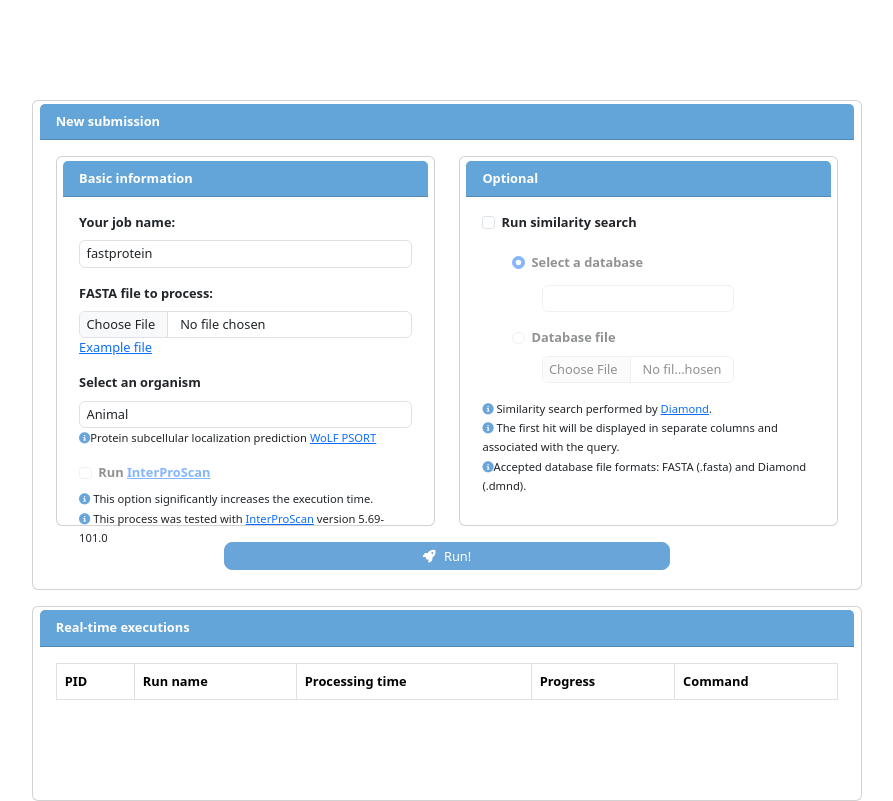
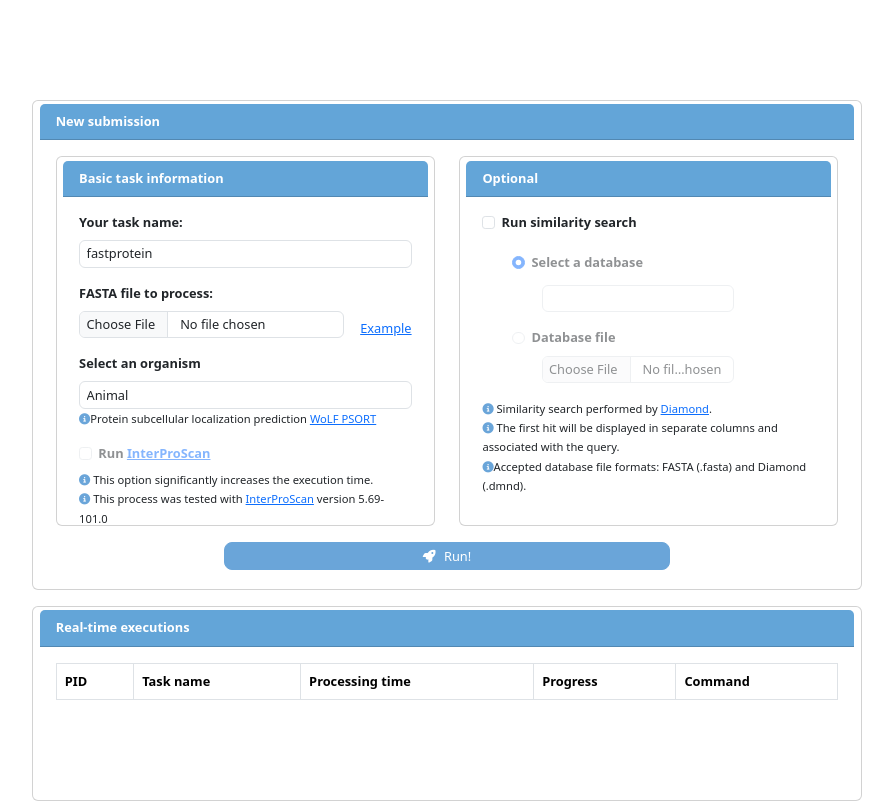
Before and after one commit to bioinformatics-ufsc/FastProtein, a Flask app: template web/templates/index.html in a window 1280 px wide. Shown: the whole page, without its empty margins (193-1086 px from the left). Run offline with Flask 3, Linux system fonts and the light colour scheme; the template is opened without the code that fills it, so the values that code supplies are empty; the visitor is signed in with stand-in values (Sample User, id 1); some libraries are stand-ins or nearby versions.

Commit message:
Bug fix: process list not working properly, changing name for task on executions and bug fix on View files.

```diff
--- a/web/server.py
+++ b/web/server.py
@@ -415,12 +415,14 @@ def load_execution_file():
     for file_name in files:
         if file_name.endswith(".zip"):
             file_path = os.path.join(OUTPUT_PATH, file_name)
+            file_name_clean = file_name.replace('_results.zip', '')
             file_stat = os.stat(file_path)
             file_dict = {
                 'name': file_name,
                 'seconds': file_stat.st_mtime,
                 'date': datetime.fromtimestamp(file_stat.st_mtime).strftime("%A, %B %d, %Y %I:%M:%S"),
                 'path': file_name,
+                'name_clean': file_name_clean,
             }
             file_list.append(file_dict)
     file_list.sort(key=lambda x: x['seconds'], reverse=True)
@@ -487,38 +489,32 @@ def get_process_info():
         for line in filtered_lines:
             # print('--------------')
             parts = line.strip().split(" ")  # Divida em 3 partes: PID, tempo de início, e comando
-            if len(parts) > 2:
-                pid = parts[0]
-                start_time_str = ' '.join(parts[1:7])  # Captura o tempo de início
-                cmd = (' '.join(parts[7:len(parts)])).replace('_results -log ALL', '').strip()
+            #print('Parts', parts)
 
-                print('id', pid)
-                print('time', start_time_str)
-                print('cmd', cmd)
-                if cmd.startswith('/bin/bash /usr/local/bin/fastprotein'):
+            pid = parts[0]
+            start_time_str = ' '.join(parts[1:6])  # Captura o tempo de início
+            cmd = (' '.join(parts[6:len(parts)])).replace('_results -log ALL', '').strip()
 
-                    # print(pid)
-                    # print(start_time_str)
-                    # print(cmd)
-                    # print('--------------')
+            #print('id', pid)
+            #print('time', start_time_str)
+            #print('cmd', cmd)
 
-                    # Converte o tempo de início para um objeto datetime
-                    try:
-                        start_time = datetime.strptime(start_time_str, '%a %b %d %H:%M:%S %Y')
-                        current_time = datetime.now()
-                        elapsed_time = current_time - start_time
+            try:
+                start_time = datetime.strptime(start_time_str, '%a %b %d %H:%M:%S %Y')
+                current_time = datetime.now()
+                elapsed_time = current_time - start_time
 
-                        # Formata o tempo de execução como uma string
-                        elapsed_str = str(elapsed_time).split('.')[0]  # Remove fração de segundos
-                    except ValueError:
-                        elapsed_str = 'N/A'
+                # Formata o tempo de execução como uma string
+                elapsed_str = str(elapsed_time).split('.')[0]  # Remove fração de segundos
+            except ValueError:
+                elapsed_str = 'N/A'
 
-                    # Extraia apenas o nome do processo
-                    process_name = cmd.split('/')[-1]  # Isso extrai apenas o nome do comando
-                    progress = view_progress(process_name)
-                    process_info.append(
-                        {'pid': pid, 'name': process_name, 'elapsed_time': elapsed_str, 'progress': progress})
-
+            # Extraia apenas o nome do processo
+            process_name = cmd.split('/')[-1]
+            progress = view_progress(process_name)
+            process_info.append(
+                {'pid': pid, 'name': process_name, 'elapsed_time': elapsed_str, 'progress': progress})
+        #print('processos?', process_info)
         return process_info
 
     except Exception as e:
--- a/web/templates/index/execute.html
+++ b/web/templates/index/execute.html
@@ -6,7 +6,8 @@
                     <b>New submission</b>
                 </div>
                 <div class="card-body">
-                    <form class="mb-0" action="/run" method="POST" enctype="multipart/form-data" onsubmit="handleFormSubmit(event)">
+                    <form class="mb-0" action="/run" method="POST" enctype="multipart/form-data"
+                          onsubmit="handleFormSubmit(event)">
                         {% with messages = get_flashed_messages(with_categories=true) %}
                         {% if messages %}
                         {% for category, message in messages %}
@@ -24,12 +25,12 @@
                             <div class="col-6">
                                 <div class="card" style="height: 370px">
                                     <div class="card-header custom-header">
-                                        <b>Basic information</b>
+                                        <b>Basic task information</b>
                                     </div>
                                     <input type="hidden" name="user" value="{{ session['user']['user'] }}"/>
                                     <div class="card-body p-3">
                                         <div class="mb-3">
-                                            <label for="run-name" class="form-label">Your job name:</label>
+                                            <label for="run-name" class="form-label">Your task name:</label>
                                             <input
                                                     type="text"
                                                     class="form-control"
@@ -38,11 +39,14 @@
                                                     value="fastprotein" placeholder="Job name"
                                                     required/>
                                         </div>
-                                        <div class="mb-3">
+                                        <div class="mb-3 ">
                                             <label for="fasta" class="form-label">FASTA file to process:</label>
-                                            <input type="file" class="form-control" id="fasta" name="fasta" required/>
+                                            <div class="d-flex align-items-center">
+                                                <input type="file" class="form-control me-3" id="fasta" name="fasta"
+                                                       required/>
                                                 <input type="hidden" id="example" name="example"/>
-                                            <a class="mt-2" href="#" onclick="setFile()">Example file</a>
+                                                <a class="mt-2" href="#" onclick="setFile()">Example</a>
+                                            </div>
                                         </div>
                                         <label for="subcell" class="form-label">Select an
                                             organism</label>
@@ -59,7 +63,8 @@
                                         <div class="mt-3">
                                             <div class="form-check">
                                                 <input class="form-check-input" type="checkbox" value="yes"
-                                                       name="interpro" id="interpro"  {% if not interpro %}disabled {% endif %}>
+                                                       name="interpro" id="interpro" {% if not interpro %}disabled {%
+                                                       endif %}>
                                                 <label class="form-check-label" for="interpro">
                                                     Run <a href="https://www.ebi.ac.uk/interpro/"
                                                            target="_blank">InterProScan</a>
@@ -67,7 +72,8 @@
                                             </div>
                                             <div>
                                                 <small>
-                                                    <i class="fas fa-info-circle"></i> This option significantly increases the execution time.
+                                                    <i class="fas fa-info-circle"></i> This option significantly
+                                                    increases the execution time.
                                                 </small>
                                             </div>
                                             <div>
@@ -85,7 +91,7 @@
                             </div>
                             <div class="col-6">
                                 <!-- Coluna que ocupa 4/12 da largura -->
-                                <div class="card"  style="height: 370px" >
+                                <div class="card" style="height: 370px">
                                     <div class="card-header custom-header">
                                         <b>Optional</b>
                                     </div>
@@ -102,7 +108,7 @@
                                             <!-- Div que será habilitada/desabilitada -->
                                             <div id="optionsDiv" class="mt-3 mb-0 disabled-div">
                                                 <div class="col-8 mt-3 mb-3" style="margin-left:30px">
-                                                    <div class="form-check" >
+                                                    <div class="form-check">
                                                         <input type="radio" class="form-check-input"
                                                                name="selectDB"
                                                                id="selectDB" value="database" checked>
@@ -122,8 +128,9 @@
                                                     <div class="form-check">
                                                         <input type="radio" class="form-check-input"
                                                                name="selectDB" value="fasta_diamond"
-                                                               id="fastaDB" >
-                                                        <label class="form-check-label" for="fastaDB">Database file</label>
+                                                               id="fastaDB">
+                                                        <label class="form-check-label" for="fastaDB">Database
+                                                            file</label>
                                                         <div class="mt-2 mb-3" style="margin-left:10px">
                                                             <input
                                                                     type="file"
@@ -152,9 +159,11 @@
                                                     displayed in
                                                     separate columns and associated with the query.
                                                 </small>
-                                            </div><div>
+                                            </div>
+                                            <div>
                                                 <small>
-                                                <i class="fas fa-info-circle"></i>Accepted database file formats: FASTA (.fasta) and Diamond (.dmnd).
+                                                    <i class="fas fa-info-circle"></i>Accepted database file formats:
+                                                    FASTA (.fasta) and Diamond (.dmnd).
                                                 </small>
                                             </div>
                                         </div>
@@ -183,7 +192,7 @@
     function setFile() {
         const fileInput = document.getElementById('fasta');
         document.getElementById('example').value = 'example.fasta';
-        const file = new File([""], "example.fasta", { type: "text/plain" });
+        const file = new File([""], "example.fasta", {type: "text/plain"});
         const dataTransfer = new DataTransfer();
         dataTransfer.items.add(file);
         fileInput.files = dataTransfer.files;
@@ -193,7 +202,7 @@
         document.getElementById('example').value = '';
     }
 
-    function handleFormSubmit(event){
+    function handleFormSubmit(event) {
         demo = document.getElementById('example');
         if (demo.value == '')
             demo.remove()
--- a/web/templates/index/executions.html
+++ b/web/templates/index/executions.html
@@ -10,7 +10,7 @@
                         <thead class="header">
                         <tr>
                             <th>PID</th>
-                            <th>Run name</th>
+                            <th>Task name</th>
                             <th>Processing time</th>
                             <th>Progress</th>
                             <th>Command</th>
```
Also changed, not shown: web/templates/view/last_executions.html (+9 -9 lines). Lines whose indentation alone changed are shown as unchanged.
